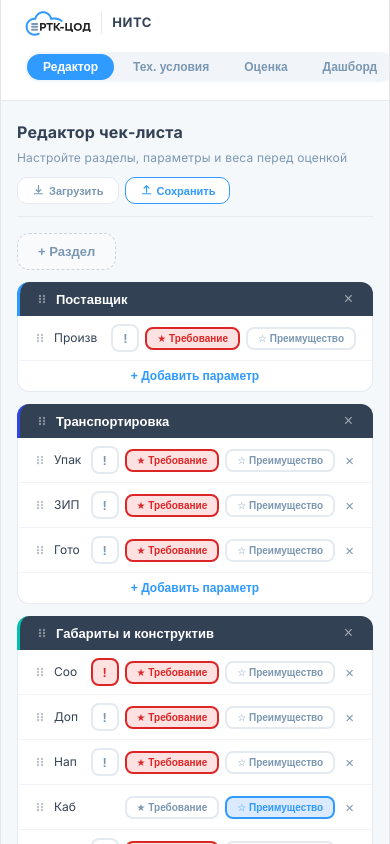
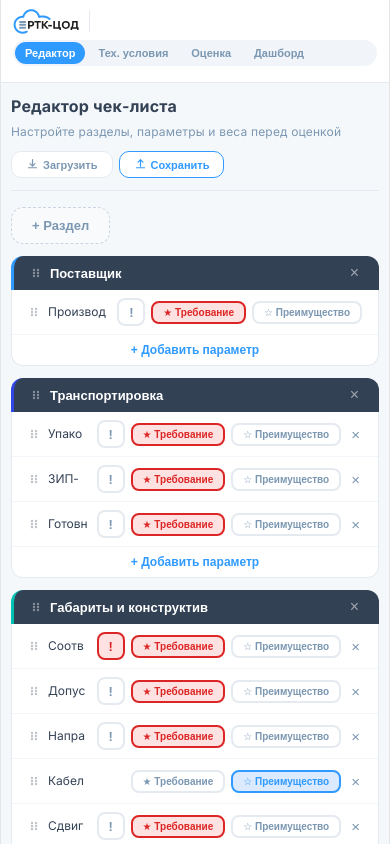
Before and after one commit to anezuf/Equipment-Testing, a React (Vite) app: page / in a window 390 px wide. Shown: the top 844 px of the page. Built offline with nearby package versions, Linux system fonts and the light colour scheme.

Commit message:
feat: full mobile responsive layout for all views

```diff
--- a/src/App.jsx
+++ b/src/App.jsx
@@ -529,13 +529,13 @@ export default function App(){
 
     {/* NAV */}
     <div data-nav="" style={{display:"flex",alignItems:"center",justifyContent:"space-between",padding:"10px 24px",background:"#fff",borderBottom:`1px solid ${B.border}`,position:"sticky",top:0,zIndex:50,gap:8,flexWrap:"wrap"}}>
-      <div style={{display:"flex",alignItems:"center",gap:16,flexWrap:"wrap"}}>
+      <div className="nav-left-group" style={{display:"flex",alignItems:"center",gap:16,flexWrap:"wrap"}}>
         <div style={{display:"flex",alignItems:"center",gap:10}}>
           <Logo h={26}/>
           <div style={{width:1,height:22,background:B.border}}/>
-          <span style={{fontSize:13,fontWeight:700,color:B.graphite,letterSpacing:"0.5px"}}>НИТС</span>
+          <span className="nav-nits" style={{fontSize:13,fontWeight:700,color:B.graphite,letterSpacing:"0.5px"}}>НИТС</span>
         </div>
-        <div style={{display:"flex",gap:3,background:"#F1F5F9",borderRadius:20,padding:2}}>{navBtn("Редактор","editor")}{navBtn("Тех. условия","techspecs")}{navBtn("Оценка","input")}{navBtn("Дашборд","dashboard")}</div>
+        <div className="nav-tabs" style={{display:"flex",gap:3,background:"#F1F5F9",borderRadius:20,padding:2}}>{navBtn("Редактор","editor")}{navBtn("Тех. условия","techspecs")}{navBtn("Оценка","input")}{navBtn("Дашборд","dashboard")}</div>
       </div>
       <div style={{display:"flex",gap:6,alignItems:"center"}}>
         {view==="dashboard"&&<button className="btn-add-vendor" onClick={exportPDF} style={{padding:"6px 14px",borderRadius:12,border:"1.5px dashed #CBD5E1",background:"#F8FAFC",color:"#7B97B2",fontSize:11,fontWeight:600,cursor:"pointer",whiteSpace:"nowrap"}}>PDF</button>}
@@ -543,7 +543,7 @@ export default function App(){
     </div>
 
     {/* ═══ EDITOR ═══ */}
-    {view==="editor"&&<div style={{maxWidth:920,margin:"0 auto",padding:"20px 16px"}}>
+    {view==="editor"&&<div className="view-section-pad" style={{maxWidth:920,margin:"0 auto",padding:"20px 16px"}}>
       <div style={{display:"flex",justifyContent:"space-between",alignItems:"center",marginBottom:16,flexWrap:"wrap",gap:8,paddingBottom:12,borderBottom:`1px solid ${B.border}`}}>
         <div style={{textAlign:"left"}}>
           <div style={{fontSize:16,fontWeight:700,color:B.graphite}}>Редактор чек-листа</div>
@@ -635,7 +635,7 @@ export default function App(){
     </div>}
 
     {/* ═══ INPUT ═══ */}
-    {view==="techspecs"&&<div style={{maxWidth:920,margin:"0 auto",padding:"20px 16px"}}>
+    {view==="techspecs"&&<div className="view-section-pad" style={{maxWidth:920,margin:"0 auto",padding:"20px 16px"}}>
       <div style={{display:"flex",justifyContent:"space-between",alignItems:"center",marginBottom:16,flexWrap:"wrap",gap:8,paddingBottom:12,borderBottom:`1px solid ${B.border}`}}>
         <div style={{textAlign:"left"}}>
           <div style={{fontSize:16,fontWeight:700,color:B.graphite}}>Технические условия</div>
@@ -662,7 +662,7 @@ export default function App(){
       </div>)}
     </div>}
 
-        {view==="input"&&<div style={{maxWidth:920,margin:"0 auto",padding:"20px 16px"}}>
+        {view==="input"&&<div className="view-section-pad" style={{maxWidth:920,margin:"0 auto",padding:"20px 16px"}}>
       <div style={{display:"flex",justifyContent:"center",marginBottom:16}}>
         <div style={{display:"inline-flex",gap:6,padding:"8px 16px",background:"#fff",borderRadius:12,border:`1px solid ${B.border}`,alignItems:"center",flexWrap:"wrap",justifyContent:"center"}}>
           <IconNo c="#EF4444" s={13}/><span style={{fontSize:11,color:"#EF4444",fontWeight:600}}>Нет</span>
@@ -690,7 +690,7 @@ export default function App(){
           <button className="btn-danger" onClick={()=>setShowReset(true)} style={{padding:"6px 14px",borderRadius:12,border:`1.5px solid #EF4444`,background:"#fff",color:"#EF4444",cursor:"pointer",fontSize:11,fontWeight:600,whiteSpace:"nowrap",transition:"all 0.2s ease"}}>Сбросить</button>
         </div>
       </div>
-      <div style={{display:"flex",gap:6,flexWrap:"wrap",marginBottom:16}}>
+      <div className="vendor-tabs-wrap" style={{display:"flex",gap:6,flexWrap:"wrap",marginBottom:16}}>
         {vendors.map((v,i)=>{return <div key={i} onClick={()=>setAct(i)} style={{display:"inline-flex",alignItems:"center",borderRadius:12,cursor:"pointer",background:i===act?VC[i%VC.length]+"10":"#fff",border:`2px solid ${i===act?VC[i%VC.length]:B.border}`,transition:"all 0.2s",maxWidth:260,minWidth:0,overflow:"hidden"}}>
           <div style={{display:"flex",alignItems:"center",gap:5,padding:"6px 8px 6px 12px",minWidth:0}}>
             <div style={{width:8,height:8,borderRadius:"50%",background:VC[i%VC.length],flexShrink:0}}/><input value={v.name} onChange={e=>setName(i,e.target.value)} onClick={e=>e.stopPropagation()} style={{background:"none",border:"none",color:B.graphite,fontSize:12,fontWeight:i===act?700:400,width:Math.min(Math.max(v.name.length*7.5,60),140),minWidth:40,maxWidth:140,outline:"none",overflow:"hidden",textOverflow:"ellipsis"}} title={v.name}/><span style={{fontSize:9,color:B.steel,flexShrink:0,whiteSpace:"nowrap"}}>{filled(v.scores)}/{itemCount}</span>
@@ -705,8 +705,8 @@ export default function App(){
             {sec.items.map((it,ii)=>{const idx=off+ii;const v=vendors[act]?.scores[idx];const nt=vendors[act]?.notes[idx]||"";const imgs=vendors[act]?.images?.[idx]||null;const hasImgs=imgs&&imgs.length>0;const isExp=noteOpen===idx||noteOpen===-999;const isReq=it.w>=1;const hasNote=nt&&nt.trim()!==""&&nt.trim()!=="<br>"&&nt.trim()!=="<div><br></div>";
               return <div key={ii} style={{borderTop:ii?`1px solid #F1F5F9`:"none"}}>
                 <div style={{display:"flex",alignItems:"center",padding:"8px 16px",gap:10,flexWrap:"wrap"}}>
-                  <div style={{flex:"1 1 150px",display:"flex",alignItems:"center",gap:6,minWidth:0}}><span style={{fontSize:12,color:B.graphite,overflow:"hidden",textOverflow:"ellipsis"}}>{it.n}</span><span style={wbBadge(it.w)}>{it.w===2?"★!":it.w===1?"★":"☆"}</span></div>
-                  <div style={{display:"flex",gap:10,alignItems:"center",flexShrink:0}}>
+                  <div className="input-item-name" style={{flex:"1 1 150px",display:"flex",alignItems:"center",gap:6,minWidth:0}}><span style={{fontSize:12,color:B.graphite,overflow:"hidden",textOverflow:"ellipsis"}}>{it.n}</span><span style={wbBadge(it.w)}>{it.w===2?"★!":it.w===1?"★":"☆"}</span></div>
+                  <div className="input-item-btns" style={{display:"flex",gap:10,alignItems:"center",flexShrink:0}}>
                     {isReq?
                       [0,1,2].map(n2=>{const Ic=ICO[n2];const on=v===n2;return <button className="btn-score" key={n2} onClick={()=>setScore(idx,n2)} style={{width:38,height:38,borderRadius:10,border:on?`2px solid ${SM[n2].c}`:`1.5px solid ${B.border}`,background:on?SM[n2].bg:"#fff",cursor:"pointer",display:"flex",alignItems:"center",justifyContent:"center",transition:"all 0.15s",boxShadow:on?`0 2px 8px ${SM[n2].c}22`:"none"}}><Ic c={on?SM[n2].c:"#B0BEC5"} s={16}/></button>;})
                       :
@@ -837,6 +837,7 @@ export default function App(){
         <div data-heatmap-legend="" style={{display:"none",marginBottom:10,fontSize:9,color:B.graphite,columnCount:2,columnGap:16}}>
           {sections.map((s,si)=><div key={si} style={{marginBottom:3}}><span style={{fontWeight:700,color:B.blue}}>{si+1}.</span> {s.n}</div>)}
         </div>
+        <div className="heatmap-table-wrap">
         <div style={{borderRadius:12,overflow:"hidden",border:"1px solid #E5EAF0",background:"#fff"}}>
         <table style={{width:"100%",borderCollapse:"collapse",fontSize:10,tableLayout:"fixed"}}>
           <thead>
@@ -867,6 +868,7 @@ export default function App(){
           </tbody>
         </table>
         </div>
+        </div>
       </div>
 
       {/* Vendor bars */}
@@ -880,7 +882,7 @@ export default function App(){
               const valBg=val>=8?"#D1FAE5":val>=5?"#FEF3C7":val>0?"#FEE2E2":"#F1F5F9";
               const valC=val>=8?"#065F46":val>=5?"#92400E":val>0?"#991B1B":"#7B97B2";
               return <div key={si} style={{display:"flex",alignItems:"center",gap:6,marginBottom:3}}>
-                <div style={{width:100,fontSize:9,color:"#334155",fontWeight:500,textAlign:"right",flexShrink:0,overflow:"hidden",textOverflow:"ellipsis",whiteSpace:"nowrap"}} title={s.n}>{s.n}</div>
+                <div className="sec-bar-label" style={{width:100,fontSize:9,color:"#334155",fontWeight:500,textAlign:"right",flexShrink:0,overflow:"hidden",textOverflow:"ellipsis",whiteSpace:"nowrap"}} title={s.n}>{s.n}</div>
                 <div style={{flex:1,minWidth:0}}><SegBar scores={v.scores} notes={v.notes} images={v.images} si={si} onNoteClick={setNotePopup} secs={sections} offs={SEC_OFF} sortByColor/></div>
                 <div style={{width:36,height:20,borderRadius:6,fontSize:11,fontWeight:700,background:valBg,color:valC,display:"flex",alignItems:"center",justifyContent:"center",flexShrink:0}}>{fmt(val)}</div>
               </div>;
--- a/src/index.css
+++ b/src/index.css
@@ -55,7 +55,6 @@ body {
 }
 
 #root {
-  width: 1126px;
   max-width: 100%;
   margin: 0 auto;
   text-align: center;
@@ -120,6 +119,7 @@ code {
 .npop p:last-child { margin: 0; }
 
 html, body, #root, #app { margin: 0; padding: 0; width: 100%; min-height: 100vh; }
+html, body { overflow-x: hidden; }
 *, *::before, *::after { box-sizing: border-box; margin: 0; padding: 0; }
 body { background: #F5F8FB; }
 
@@ -225,6 +225,85 @@ button {
   border-left-color: transparent !important;
 }
 
+/* ── Mobile responsive ─────────────────────────────────────────── */
+@media (max-width: 768px) {
+  /* NAV: reduce padding, stack logo row + tabs vertically */
+  [data-nav] {
+    padding: 8px 12px !important;
+  }
+  .nav-left-group {
+    flex-direction: column !important;
+    align-items: flex-start !important;
+    gap: 6px !important;
+    width: 100%;
+  }
+  .nav-tabs {
+    width: 100%;
+  }
+  .btn-nav {
+    padding: 5px 10px !important;
+    font-size: 11px !important;
+  }
+
+  /* View content: reduce top-level padding */
+  .view-section-pad {
+    padding: 12px 10px !important;
+  }
+
+  /* INPUT item rows: stack name+badge (line 1) and buttons (line 2) */
+  .input-item-name {
+    flex: 1 1 100% !important;
+    width: 100% !important;
+  }
+  .input-item-btns {
+    flex: 1 1 100% !important;
+    width: 100% !important;
+    flex-wrap: wrap;
+  }
+
+  /* Vendor tabs: horizontal scroll instead of wrap */
+  .vendor-tabs-wrap {
+    flex-wrap: nowrap !important;
+    overflow-x: auto !important;
+    -webkit-overflow-scrolling: touch;
+    padding-bottom: 4px;
+  }
+  .vendor-tabs-wrap > div {
+    flex-shrink: 1;
+    min-width: auto !important;
+  }
+
+  /* Heatmap table: horizontal scroll wrapper */
+  .heatmap-table-wrap {
+    overflow-x: auto;
+    -webkit-overflow-scrolling: touch;
+  }
+
+  /* Dashboard gauges: shrink to fit more per row */
+  [data-gauges] > div {
+    min-width: 80px !important;
+    max-width: 120px !important;
+  }
+
+  /* Dashboard vendor bars: stack full-width vertically */
+  [data-vendor-bars] {
+    flex: 1 1 100% !important;
+  }
+
+  /* Section label inside vendor bars */
+  .sec-bar-label {
+    width: 80px !important;
+    font-size: 8px !important;
+  }
+}
+
+/* Hide НИТС label on very small screens */
+@media (max-width: 480px) {
+  .nav-nits {
+    display: none !important;
+  }
+}
+
 @media print {
   [data-nav] { display: none !important; }
   body, html { background: #fff !important; margin: 0 auto !important; padding: 0 !important; -webkit-print-color-adjust: exact; print-color-adjust: exact; max-width: 100%; }
```
Also changed, not shown: 1 other file (tests, documents, lock files or other folders).
